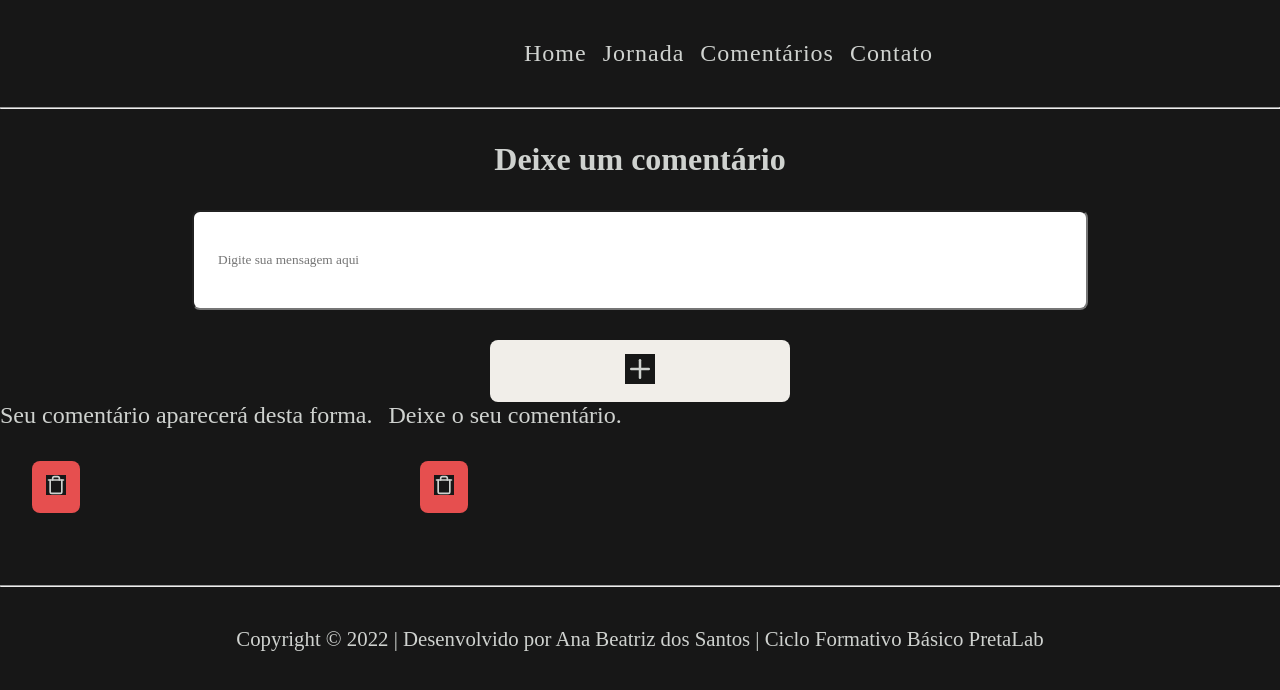
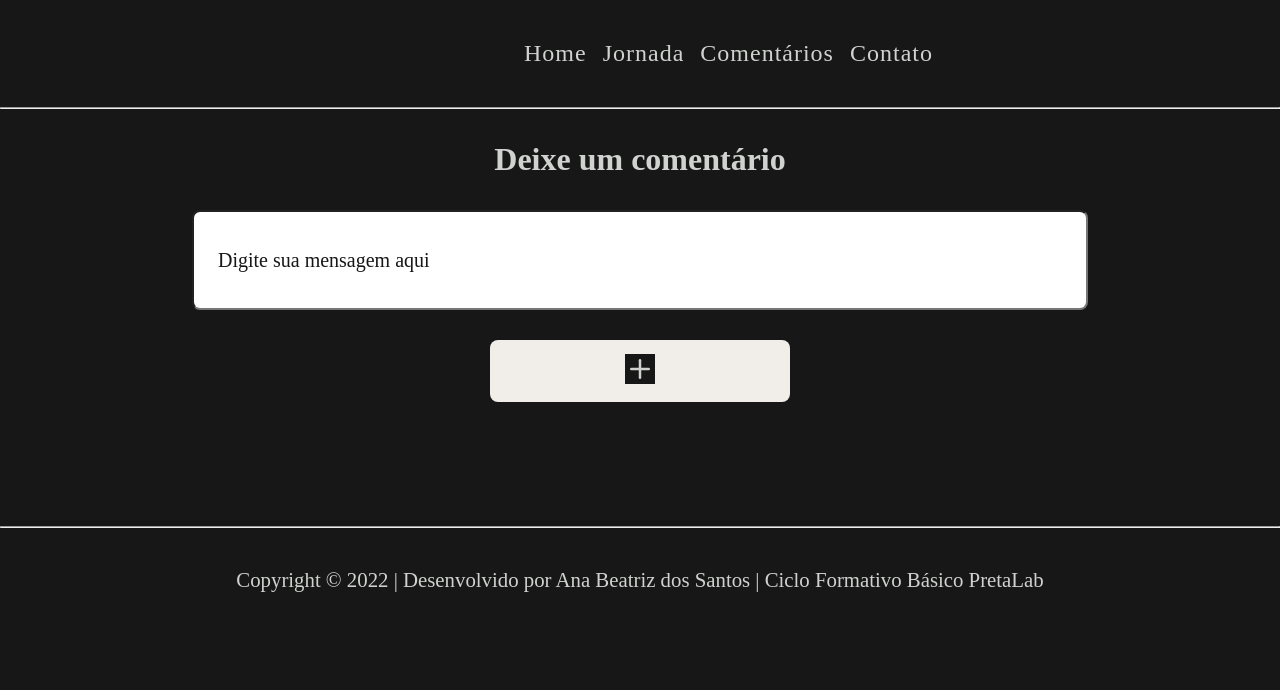
Before and after one commit to anabiax/PFPretalabReact, a React (Vite) app: page /comments in a window 1280 px wide. Shown: the top 690 px of the page. Built offline with nearby package versions, Linux system fonts and the light colour scheme; a web font is replaced by a local one.

Commit message:
quase lá

```diff
--- a/src/pages/Comments/Comments.jsx
+++ b/src/pages/Comments/Comments.jsx
@@ -1,20 +1,66 @@
 import styles from './comments.module.css'
-import { FiPlus, FiTrash } from 'react-icons/fi'
+import { FiPlus, FiTrash2 } from 'react-icons/fi'
 import { nanoid } from 'nanoid'
-
-const itemsList = [
-    {
-        id: nanoid(),
-        title: "Seu comentário aparecerá desta forma."
-    },
-    {
-        id: nanoid(),
-        title: "Deixe o seu comentário."
-    }
-]
+import { useState, useEffect } from 'react'
 
 
-function Comments (){
+// como se lê: react vai no localStorage e verifica se há uma list, caso sim traga p/ mim.
+const Comments = () => {
+    const getLocalList = () => {
+    let items = localStorage.getItem('list') // essa list é string do localStorage, n confundir com a outra
+                // são do JS
+
+    // se esses itens já existirem, me retorne no formato JSON
+    if (items) {         // memória do MEU computador
+        return JSON.parse(localStorage.getItem('list'))
+    } else {
+        return [] // se n tiver me retorne um array vazio
+      }
+    }
+
+    const [list, setList] = useState(getLocalList)
+    const [newTask, setNewTask] = useState('')  // começará como uma lista vazia
+
+    // function handleInput(event) {
+    //     setTask(event.target.value)
+    // }
+
+    function handleCreateNewTask () {
+        const task = {
+            id: nanoid(), // criação de forma dinâmica pegando o que vai ser preenchido pelo usuário
+            title: newTask, // estado de task (linha 23)
+            isComplete: false
+        }
+
+        // n deixar criar se estiver vazio
+        if(task.title === '') {
+            return
+        }
+
+//como se lê: "minha lista vai receber tudo que já EXISTIA [...list] dentro da list + a nova tarefa. Isso me permite criar um novo item sem sobreescrevê-lo (como se fosse a iteração do for)."
+// nome técnico das reticências: spread operator   -- JS PURO
+        setList([...list, task])
+        setNewTask('') // deixar a task vazia dps que for criada
+        }
+
+
+        // remova uma task da listagem pelo id
+        function handleRemoveTask(id) {
+
+            // faça um filtro e me traga o que for diferente daquele item que cliquei e reconheceu o id
+            const tasksFiltered = list.filter(task => task.id !== id)
+                                  // olhe p/ o id da lista de um em um e retorne o que for diferente
+            setList(tasksFiltered) // a lista filtrada
+        }
+
+        // LOCALSTORAGE SÓ ENTENDE STRING
+        // função p/ salvar na local storage.
+        useEffect(() => {
+            // cria um localStorage p/ mim colocando os itens
+            localStorage.setItem('list', JSON.stringify(list)) // fazendo transformação ao contrário.
+        }, [list])
+
+
     return (
         <>
             <div className={styles.header}>
@@ -26,23 +72,27 @@ function Comments (){
                     className={styles.input}
                     type="text"
                     placeholder="Digite sua mensagem aqui"
+                    onChange={(e) => setNewTask(e.target.value)}
+                    value={newTask}
                 />
 
                 <div className={styles.addContainer}>
-                    <button className={styles.addTask}>
-                        <FiPlus size={30} />
+                    <button className={styles.addTask} type="submit" onClick={handleCreateNewTask}>
+                        <FiPlus size={30} color="#fff" />
                     </button>
                 </div>
             </div>
 
             <main>
                 <ul className={styles.itemsList}>
-                    {itemsList.map(item => {
+                    {list.map(task => {
                         return (
-                            <li>
-                                    <p>{item.title}</p>
-                                    <button className={styles.removeTask}>
-                                        <FiTrash size={20} />
+                            <li key={task.id}>
+                                <div>
+                                <p>{task.title}</p>
+                                </div>
+                                    <button className={styles.removeTask} type="button" data-testid="remove-task" onClick={() => handleRemoveTask(task.id)}>
+                                        <FiTrash2 size={20} />
                                     </button>
                             </li>
                         )
@@ -50,7 +100,11 @@ function Comments (){
                 </ul>
             </main>
         </>
+
     )
 }
 
 export default Comments
+
+// explicação da linha 89:  sempre qnd está passando uma função, no caso handleRemoveTask,(mas poderia ser qqr evento) que tem PARÂMETRO ela será o retorno de uma arrow function, caso contrário quebra.
+// se n tiver parâmetro é só passar o nome direto, como onClick={handleCreateNewTask}
--- a/src/pages/Comments/comments.module.css
+++ b/src/pages/Comments/comments.module.css
@@ -23,17 +23,24 @@
 
 .input {
     background: #fff;
+    color: #171717;  /* cor das letras  */
+    font-size: 20px;
     padding: 12px 24px;
     border-radius: 8px;
     height: 100px;
     width: 70%;
+}
 
+.input::placeholder {
+    font-size: 20px;
+    color: #171717;
 }
 
 .addContainer {
     display: flex;
     justify-content: flex-start;
     padding-top: 20px;
+    padding-bottom: 20px;
 }
 
 .addTask {
@@ -46,10 +53,31 @@
 }
 
 .removeTask {
-    background:rgb(230, 79, 79);
+    background-color:rgb(230, 79, 79);
     margin: 2rem;
     border-radius: 8px;
     border: 0;
     padding: 14px;
     color: #fff;
 }
+
+.itemsList {
+    list-style: none;
+    width: 100%;
+    padding: 2rem;
+}
+
+.itemsList > li {
+    display: flex;
+    justify-content: space-between;
+    align-items: center;
+    margin: 0 auto;
+    border-bottom: 0.7px solid #7e7d7d; /*  a linhazinha abaixo do comentário */
+    width: 30%;  /* tô mexendo nisso aqui */
+}
+
+.itemsList li div p {
+    font-size: 1.5rem;
+    color: #fff;
+
+}
--- a/src/pages/Jornada/Jornada.jsx
+++ b/src/pages/Jornada/Jornada.jsx
@@ -3,10 +3,54 @@ import styles from './jornada.module.css'
 function Jornada(){
     return(
         <>
-            <h2>Sobre mim</h2>
-            <p>quem sou eu</p>
-            <h2>Jornada em tech</h2>
-            <p>caminho das comunidades digitais</p>
+            <div className={styles.sobre}>
+                <h2>Sobre mim</h2>
+            </div>
+            <div className={styles.text}>
+                <p>Meu nome é Ana Beatriz, mas prefiro Ana porque sinto que estão brigando comigo quando me chamam pelo nome composto. Sou fascinada pela perspectiva <span>interdisciplinar</span>, isto é, acredito na interconexão dos conhecimentos, e estou no processo de continuidade de carreira, ouvi isso de uma mentora maravilhosa e resolvi acatar, pois achei linda a forma como o repertório é valorizado como parte da pessoa desenvolvedora. </p>
+            </div>
+
+            <div className={styles.sobre}>
+                <h2>Jornada em tech</h2>
+            </div>
+
+            <div className={styles.text}>
+                <p>Estar no processo de continuidade de carreira para a área da tecnologia é algo que verdadeiramente mexe com as estruturas da pessoa que decide trilhar esse caminho permeado por constantes desafios. Contudo, os frutos que são colhidos durante o percurso é o que traz significado à trajetória. </p>
+                <p>Dado pressuposto, vou procurar sintetizar em poucas palavras esse percurso que se iniciou no mês de abril, no evento <span>Programação para não programadores</span> promovido pelo Movimento Black Money e ministrado pela desenvolvedora Simara Conceição.</p>
+
+            <br></br>
+            <p>Vieses algoritmicos - envolvimento dentro da universidade com uma prof que mudou a minha vida (Marina)</p>
+            <br></br>
+            <p>inquietude de conseguir visualizar como as humanidades se relacionam intimamente com a tecnologia e continuarem separando em áreas isoladas como se fossem conhecimento dissonantes.</p>
+
+            </div>
+
+            <div className={styles.sobre}>
+                <h2>Vínculo com as comunidades digitais</h2>
+            </div>
+
+            <div className={styles.text}>
+                <p>Certamente as comunidades digitais tiveram um papel crucial para que o impulso fosse tomado e acredito que palavras não seriam suficientes para expressar tamanha gratidão, em especial às comunidades compostas por pessoas negras. </p>
+            </div>
+
+            <div className={styles.sobre}>
+                <h2><i>Redescobrir o gosto e o sabor da festa</i></h2>
+                <h5>Verso da música <span>Redescobrir</span> (amo a versão na voz da Maria Rita, filha da Elis Regina).</h5>
+            </div>
+
+            <div className={styles.text}>
+                <p>Trilhar esse percurso de aprendizagem em uma área completamente nova é desafiador, pois tive de mudar a minha mentalidade e ser muito persistente, orientando a minha perspectiva para o futuro sem deixar de colher os frutos do presente. Se fosse para me resumir em uma frase certamente seria: “a Ana vê potencialidade na diversidade e na curiosidade tb (cá pra nós)”.  </p>
+            </div>
+
+            <div className={styles.video}>
+                <h2>Além disso, não poderia deixar de lado a música <span>Quase lá</span>, que alimenta continuamente a minha serelepe criança interior a acreditar no processo. </h2>
+                <iframe width="880" height="500" src="https://www.youtube.com/embed/43kEjzHpgTM" title="YouTube video player" frameborder="0" allow="accelerometer; autoplay; clipboard-write; encrypted-media; gyroscope; picture-in-picture" allowfullscreen></iframe>
+            </div>
+
+            {/* <div className={styles.video}>
+                <h2>Certamente os versos da música <span>Redescobrir</span> delinearam cada pedacinho dessa jornada, que tal dar uma rememorada nesta melodia contagiante?</h2>
+                <iframe width="880" height="500" src="https://www.youtube.com/embed/P39f0_aYv-Y" title="YouTube video player" frameborder="0" allow="accelerometer; autoplay; clipboard-write; encrypted-media; gyroscope; picture-in-picture" allowfullscreen></iframe>
+            </div>  */}
 
         </>
     )
--- a/src/pages/Jornada/jornada.module.css
+++ b/src/pages/Jornada/jornada.module.css
@@ -0,0 +1,41 @@
+.sobre {
+    margin: 40px 0 0 80px;
+    font-size: 1.4rem;
+}
+
+.sobre h2::after {
+    content: "";
+    display: block;
+    width: 3rem;
+    height: 0.25rem;
+    background-color: #7200ff;
+    margin: 0 auto;
+    position: absolute;
+    border-radius: 10px;
+}
+
+.text {
+    margin: 25px 80px 0 80px;
+    font-size: 20px;
+    text-align: justify;
+    line-height: 30px;
+}
+
+span {
+    color: #7200ff;
+    font-weight: bold;
+}
+
+
+.video {
+    text-align: center;
+    padding: 60px 0 60px 0;
+}
+
+.video h2 {
+    padding-bottom: 40px;
+}
+
+.sobre h5 {
+    margin-top: 10px;
+}
```
